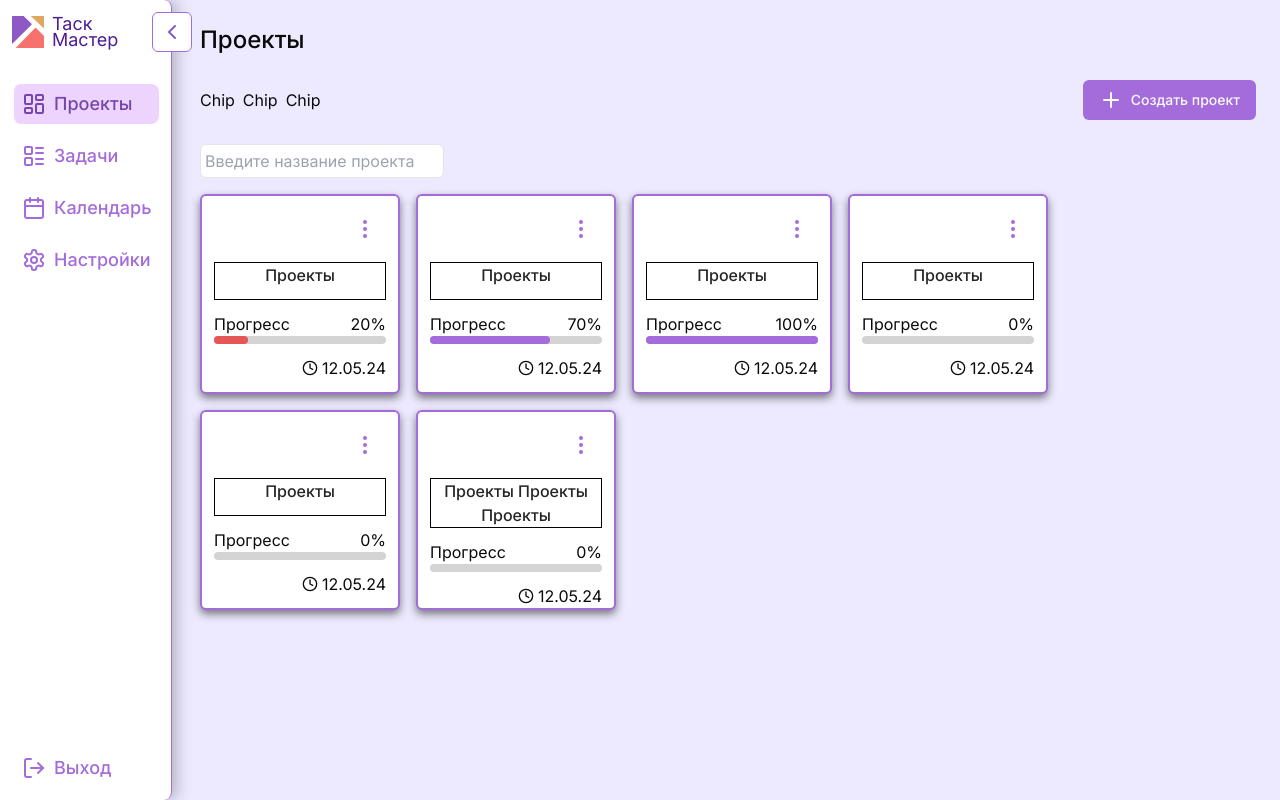
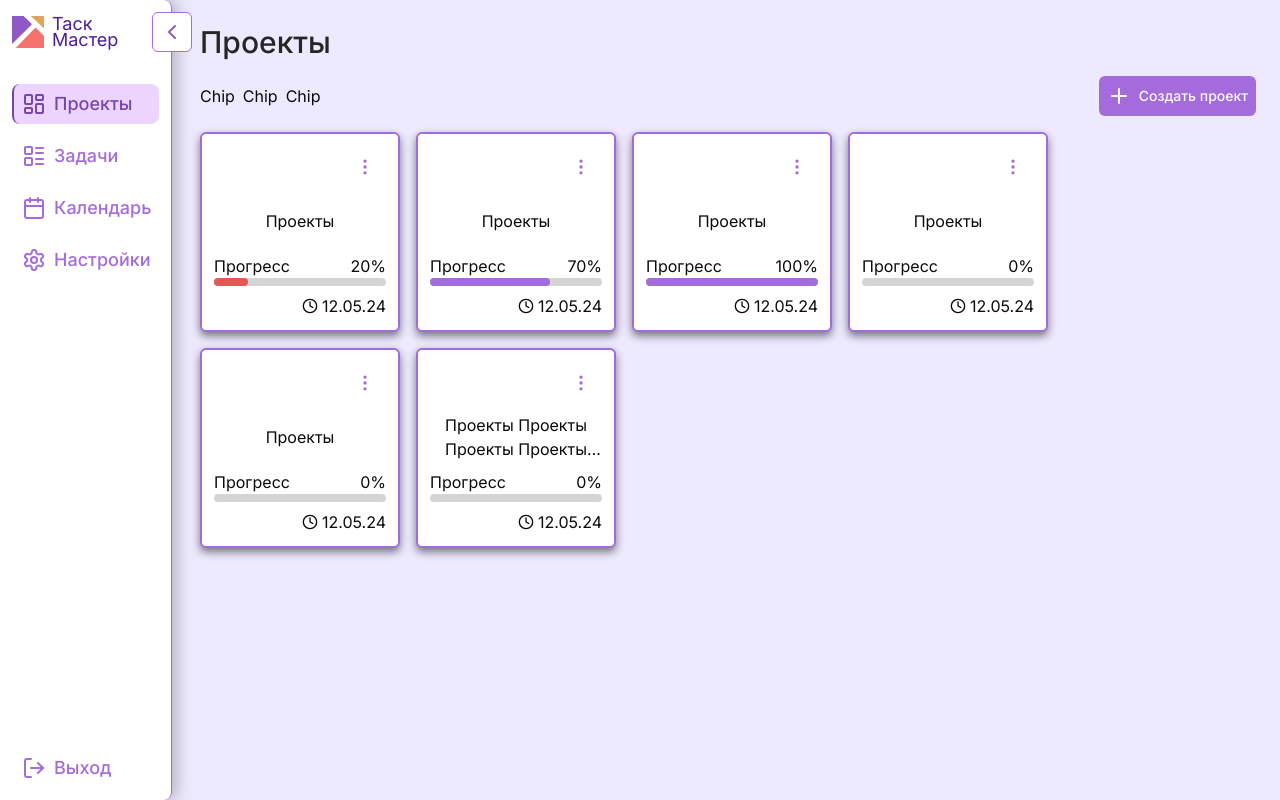
Before and after one commit to alenanish/frontend, a Next.js app: page /dashboard in a window 1280 px wide. Built offline with nearby package versions, Linux system fonts and the light colour scheme.

Commit message:
project card changed

```diff
--- a/app/(platform)/(auth_register)/layout.tsx
+++ b/app/(platform)/(auth_register)/layout.tsx
@@ -1,6 +1,7 @@
 import { Logo } from "@/components/logo";
 
 import "@/app/style.css";
+import Link from "next/link";
 
 
 const AuthRegisterLayout = ({
@@ -21,9 +22,9 @@ const AuthRegisterLayout = ({
 
                 </div>
                 <div className="col-span-1 inline-block ">
-                    <div className="w-fit self-start ">
+                    <Link href="/" className="hover:opacity-75 transition w-fit self-start ">
                         <Logo />
-                    </div>
+                    </Link>
                     <div className="h-full flex items-center" >
                             <div className="flex w-5/6 m-auto">
                                 {children}
--- a/app/(platform)/(pages)/_components/sidebar.tsx
+++ b/app/(platform)/(pages)/_components/sidebar.tsx
@@ -6,7 +6,7 @@ import { Button } from "@/components/ui/button";
 import Link from "next/link";
 
 import "@/app/style.css";
-import { ChevronLeft, ChevronRight, LayoutDashboard, LayoutList, Calendar, Settings, LogOut } from "lucide-react";
+import { LayoutDashboard, LayoutList, Calendar, Settings, LogOut } from "lucide-react";
 import { useRouter, usePathname } from "next/navigation";
 
 
@@ -40,9 +40,8 @@ export const Sidebar = ( {expanded} : {expanded: boolean} ) => {
                       {
                         Buttons.map((button, index) => (
                             <Button variant={pathname === button.path ? "active" : "ghost" } asChild key={index} onClick={() => router.push(button.path)}
-                            className={` border-l-2 border-white w-full flex flex-row justify-start m-0 py-4 px-2 gap-2 rounded-lg
-                            last:absolute last:bottom-0`}>
-                                {/*TO DO: изменить цвет границы у активной кнопки */}
+                            className={`w-full flex flex-row justify-start m-0 py-4 px-2 gap-2 rounded-lg
+                            last:absolute last:bottom-0 border-l-2  ${pathname === button.path ? "" : "border-white" }`}>
                                 <Link href={ button.path }>
                                     { button.src  }
                                     <span className={`${!expanded && "hidden"} origin-left text-lg`}>
--- a/app/(platform)/(pages)/dashboard/_components/card.tsx
+++ b/app/(platform)/(pages)/dashboard/_components/card.tsx
@@ -22,7 +22,7 @@ const Card = ({ id, title, progress, deadline } : {id: number; title: string; pr
   };
 
   return (
-    <article className="bg-white  border-2 border-primary flex flex-col items-stretch p-3 gap-3
+    <article className="bg-white  border-2 border-primary flex flex-col items-stretch p-3 gap-2
                          shadow-[0px_4px_8px_rgba(0,0,0,0.5)] rounded-md w-[200px] h-[200px]">
 
 
@@ -31,26 +31,28 @@ const Card = ({ id, title, progress, deadline } : {id: number; title: string; pr
             <Button size="icon" type="button" variant={isOpen? "outline" : "ghost"}  onClick={handleOpenDropdown}>
                 {
                     isOpen?
-                    <X className="w-5 h-5" /> :
-                    <EllipsisVertical />
+                    <X size={20} className="w-5 h-5" /> :
+                    <EllipsisVertical size={20} />
                 }
 
             </Button>
             {isOpen && (
                 <div className="flex gap-1 ">
                     <Button size="icon" type="button" variant="secondary" className="hover:bg-destructive/10 " onClick={handleDeleteCard}>
-                        <Trash2 className=" group-hover:stroke-destructive" />
+                        <Trash2 size={20} className=" group-hover:stroke-destructive" />
                     </Button>
                     <Button size="icon" type="button" variant="secondary"  className="hover:bg-[#D5DDEE] " onClick={handleEditCard}>
-                        < PenLine className=" group-hover:stroke-[#6D88B0]"/>
+                        < PenLine size={20} className=" group-hover:stroke-[#6D88B0]"/>
                     </Button>
                 </div>
             )}
 
         </div>
-        <h2 className="w-full h-full border border-black text-center self-center text-neutral-800 text-md  text-clip font-medium text-wrap">
-            {title}
-        </h2>
+        <div className="flex h-full items-center align-middle justify-center">
+            <h1 className="text-center line-clamp-2 text-balance">
+                {title}
+            </h1>
+        </div>
         <div className="w-full ">
             <div className="flex justify-between w-full">
                 <div className="w-full  ">
--- a/app/(platform)/(pages)/dashboard/page.tsx
+++ b/app/(platform)/(pages)/dashboard/page.tsx
@@ -20,13 +20,13 @@ const DashboardPage = () => {
         {id: 3, title: "Проекты", progress: 100, deadline: "12.05.24"},
         {id: 4, title: "Проекты", progress: 0, deadline: "12.05.24"},
         {id: 5, title: "Проекты", progress: 0, deadline: "12.05.24"},
-        {id: 6, title: "Проекты Проекты Проекты", progress: 0, deadline: "12.05.24"},
+        {id: 6, title: "Проекты Проекты Проекты Проекты Проекты", progress: 0, deadline: "12.05.24"},
 
     ]
 
     return (
-        <div className=" transition-all flex flex-col gap-4 items-start m-2 p-4" >
-            <h1 className="block text-2xl font-medium">
+        <div className=" flex flex-col gap-2 items-start m-2 p-4" >
+            <h1 className="block text-3xl font-medium text-neutral-800">
                 Проекты
             </h1>
 
@@ -39,9 +39,9 @@ const DashboardPage = () => {
 
                 </div>
                 <div>
-                    <Button type="button"  variant="default" className="gap-2" >
+                    <Button type="button"  variant="default" className="sm:px-2 md:gap-2" >
 
-                        <Plus className="p-0 m-0" />
+                        <Plus />
                         <span className="hidden md:block">
                             Создать проект
                         </span>
@@ -51,22 +51,10 @@ const DashboardPage = () => {
                 </div>
             </div>
 
-            <div className=" whitespace-pre-line">
-                <form>
-                    <input
-                    id="title"
-                    name="titile"
-                    placeholder="Введите название проекта"
-                    required
-                    className="border border-input rounded-md p-1"
-                    />
-                </form>
-
-            </div>
             <div className="flex flex-wrap gap-4">
                 {
-                    Projects.map((proj, index) => (
-                        <Card key={index} id={ proj.id } title={ proj.title } progress={proj.progress} deadline={ proj.deadline } />
+                    Projects.map((project, index) => (
+                        <Card key={index} id={ project.id } title={ project.title } progress={ project.progress } deadline={ project.deadline } />
                     ))
                 }
             </div>
--- a/app/(platform)/(pages)/layout.tsx
+++ b/app/(platform)/(pages)/layout.tsx
@@ -14,7 +14,7 @@ const DashboardLayout = ({
 
     return (
 
-        <div className="w-full h-full transition-all flex flex-row bg-violet-100 gap-2 relative">
+        <div className="w-full min-h-full transition-all flex flex-row bg-violet-100 gap-2 relative">
 
             <div className="fixed">
                 <Sidebar expanded={expanded} />
@@ -30,14 +30,12 @@ const DashboardLayout = ({
                 </Button>
 
             </div>
-            <div className="flex flex-col w-full h-full">
 
-                <div className={`${expanded? "ml-44" :"ml-20" }`}>
-                    <main>
-                        {children}
-                    </main>
+            <div className={`${expanded? "ml-44" :"ml-20" }`}>
+                <main>
+                    {children}
+                </main>
 
-                </div>
             </div>
 
         </div>
--- a/components/logo.tsx
+++ b/components/logo.tsx
@@ -1,5 +1,4 @@
 import Image from "next/image";
-import Link from "next/link";
 import { Inter } from "next/font/google";
 
 
@@ -22,9 +21,7 @@ const textFont = Inter({
 
 export const Logo = () => {
     return (
-        <Link href="/">
-            <div className="hover:opacity-75 transition
-             gap-x-2 flex items-center w-full">
+        <div className="gap-x-2 flex items-center w-full">
             <Image
                     src="/logo.svg"
                     alt="Logo"
@@ -38,8 +35,6 @@ export const Logo = () => {
             </p>
 
         </div>
-        </Link>
-
     )
 
 }
--- a/components/purelogo.tsx
+++ b/components/purelogo.tsx
@@ -1,12 +1,9 @@
 import Image from "next/image";
-import Link from "next/link";
-
 
 export const PureLogo = () => {
     return (
-        <Link href="/">
-            <div className="hover:opacity-75 transition
-             gap-x-2 flex items-center w-full">
+
+        <div className="gap-x-2 flex items-center w-full">
             <Image
                 src="/logo.svg"
                 alt="Logo"
@@ -14,8 +11,6 @@ export const PureLogo = () => {
                 width={32}
             />
         </div>
-        </Link>
-
     )
 
 }
```
Lines whose indentation alone changed are shown as unchanged.
